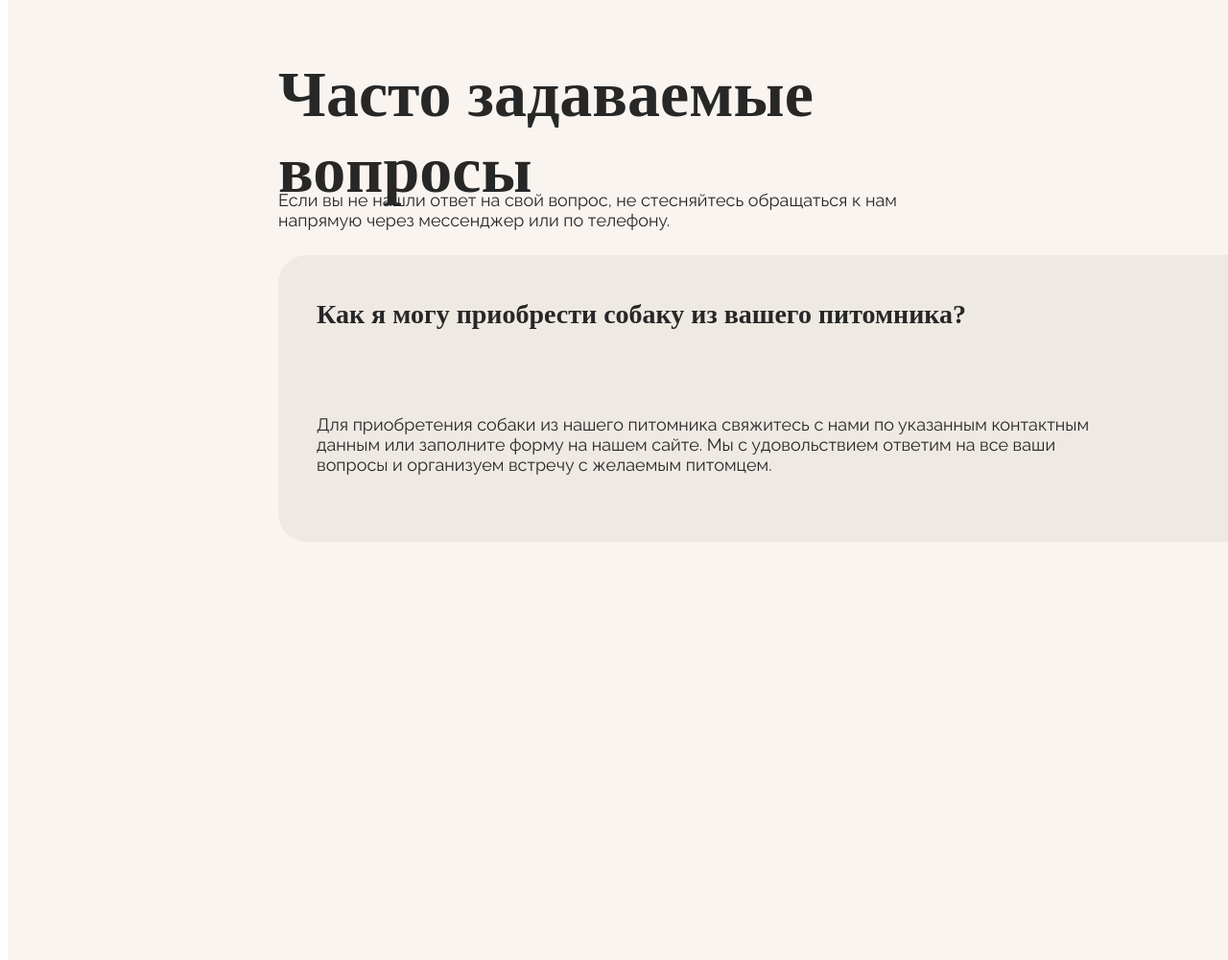
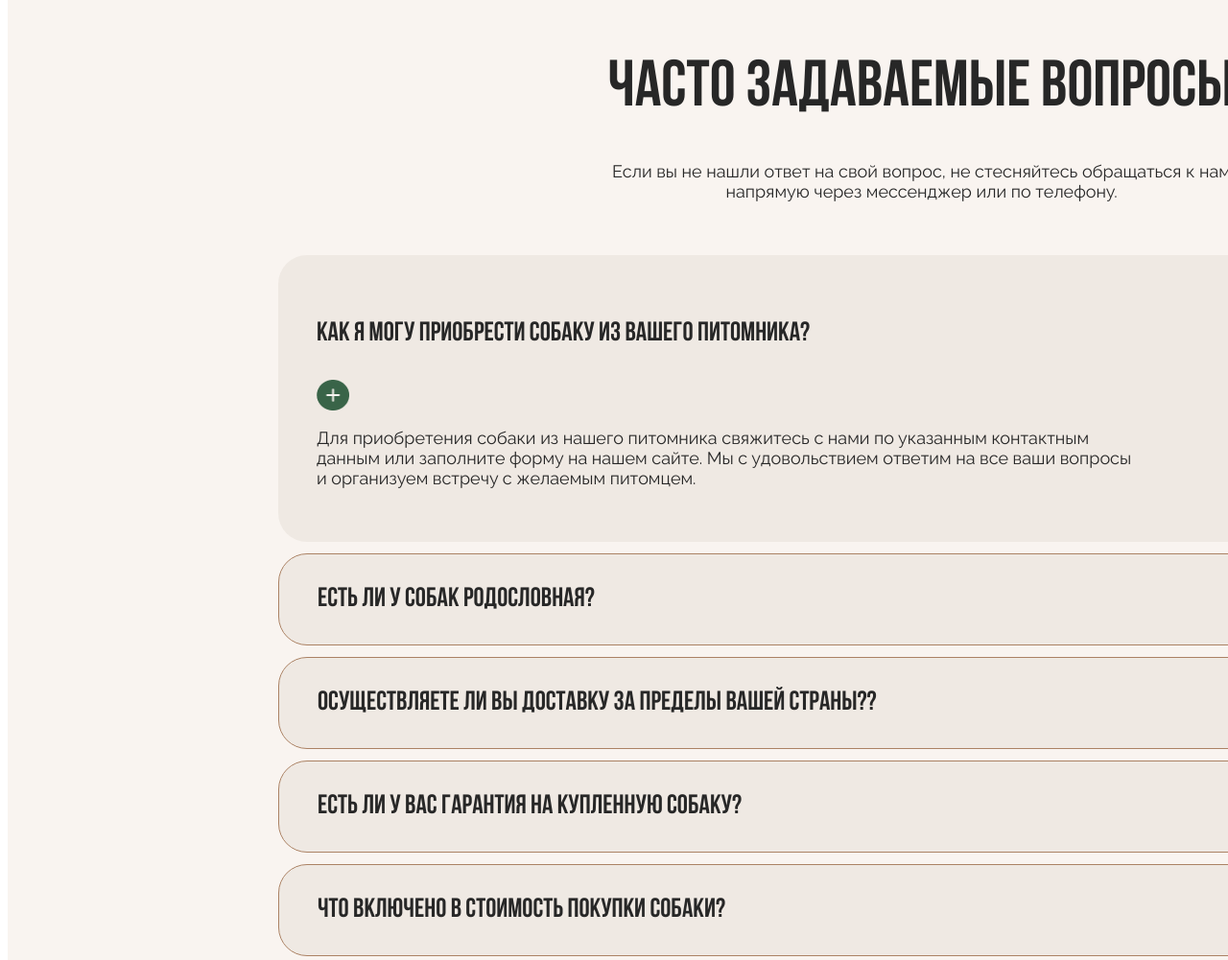
Before and after one commit to vedmochkaaaa/cr5, a plain HTML site: page index.html in a window 1280 px wide. Shown: the part 4858-5859 px from the top of the page at 96% size. Drawn offline with Linux system fonts and the light colour scheme; a web font is replaced by a local one.

Commit message:
промежуточный результат: проработан 6 слайд+добавлен шрифт

```diff
--- a/1.css
+++ b/1.css
@@ -772,12 +772,17 @@ width: 1920px;
 .faq{
     width: 1341px;
     height: 844px;
+    display: flex;
     top: 4861px;
-    position:absolute;
-    left:290px;
+    position: absolute;
+    left: 290px;
+    justify-content: space-evenly;
+    align-items: center;
+    flex-direction: column;
 }
 
 .f-t h2{
+    text-align: center;
     width: 654px;
     height: 82px;
     font-size: 68px;
@@ -786,15 +791,18 @@ width: 1920px;
 }
 
 .f-t p{
+    text-align: center;
     width: 655px;
+    top: -30px;
     height: 50px;
+    position: relative;
     font-size: 18px;
     font-family: "Raleway";
     color: #272727;
 }
 
 .f-t1 p{
-    width: 843px;
+    width: 850px;
     height: 75px;
     font-size: 18px;
     font-family: "Raleway";
@@ -814,16 +822,48 @@ width: 1920px;
     height: 643px;
     gap:12px;
     display:flex;
+    flex-direction: column;
 }
 
 .question {
     background-color: #EFE9E3;
-    width: 1339px;
-    padding: 40px;
+    max-width: 1339px;
     border-radius: 30px;
     height: 219px;
-    gap: 40px;
+    justify-content: space-between;
+    padding:40px;
     display: flex;
     flex-direction: column;
-    justify-content: flex-end;
 }
+
+.question1 {
+    display: flex;
+    background-color: #EFE9E3;
+    width: 1341px;
+    border-radius: 30px;
+    height: 94px;
+    border: 1px solid #AB8264;
+}
+
+.question-content{
+    display: flex;
+    padding: 30px 40px;
+    width: 1261px;
+    height: 34px;
+    align-items: center;
+    justify-content: space-between;
+}
+
+.question-content h3{
+    font-size: 28px;
+    font-family: "Bebas Neue Bold";
+    color: #272727;
+}
+
+.cirk img {
+    width: 34px;
+    height: 32px;
+    display: flex;
+    justify-content: space-between;
+    align-items: center;
+}
--- a/index.html
+++ b/index.html
@@ -275,16 +275,57 @@
             </div>
             <div class="accordion">
                 <div class="question">
-                  <div class="f-t1">
+
+                    <div class="cirk">
+                        <div class="f-t1">
                       <h3>Как я могу приобрести собаку из вашего питомника?</h3>
                   </div>
+                    <img
+                            src="cirk.png"
+                            alt="cirk"
+                    >
+                </div>
                   <div class="f-t1">
                       <p>Для приобретения собаки из нашего питомника свяжитесь с нами по указанным контактным данным или заполните форму на нашем сайте. Мы с удовольствием ответим на все ваши вопросы и организуем встречу с желаемым питомцем.</p>
                   </div>
+
                 </div>
                 <div class="question1">
                     <div class="question-content">
                         <h3>Есть ли у собак родословная?</h3>
+                        <div class="cirk">
+                            <img
+                                    src="cirk.png"
+                                    alt="cirk"
+                            >
+                        </div>
+                    </div>
+                </div>
+                <div class="question1">
+                    <div class="question-content">
+                        <h3>Осуществляете ли вы доставку за пределы вашей страны??</h3>
+                        <div class="cirk">
+                            <img
+                                    src="cirk.png"
+                                    alt="cirk"
+                            >
+                        </div>
+                    </div>
+                </div>
+                <div class="question1">
+                    <div class="question-content">
+                        <h3> Есть ли у вас гарантия на купленную собаку?</h3>
+                        <div class="cirk">
+                            <img
+                                    src="cirk.png"
+                                    alt="cirk"
+                            >
+                        </div>
+                    </div>
+                </div>
+                <div class="question1">
+                    <div class="question-content">
+                        <h3>Что включено в стоимость покупки собаки?</h3>
                         <div class="cirk">
                             <img
                                     src="cirk.png"
```
Also changed, not shown: BebasNeue/BebasNeue Bold.otf (added), BebasNeue/BebasNeue Bold.ttf (added), BebasNeue/BebasNeue Book.otf (added), BebasNeue/BebasNeue Book.ttf (added), BebasNeue/BebasNeue Light.otf (added), BebasNeue/BebasNeue Light.ttf (added), BebasNeue/BebasNeue Regular.otf (added), BebasNeue/BebasNeue Regular.ttf (added), BebasNeue/BebasNeue Thin.ttf (added), BebasNeue/BebasNeueThin.otf (added), BebasNeue/Raleway/COPYRIGHT.txt (deleted), BebasNeue/Raleway/LICENSE.txt (deleted).
